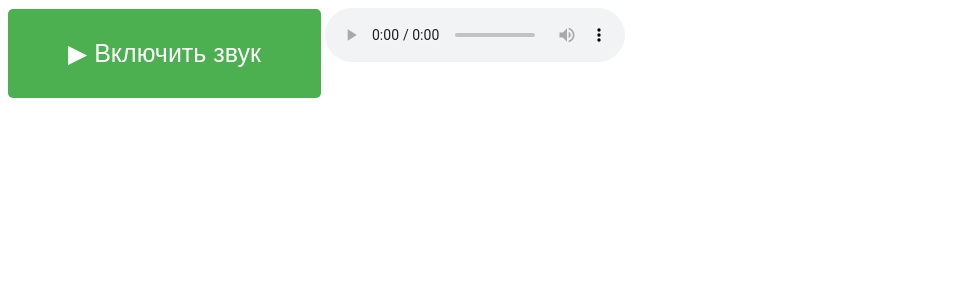
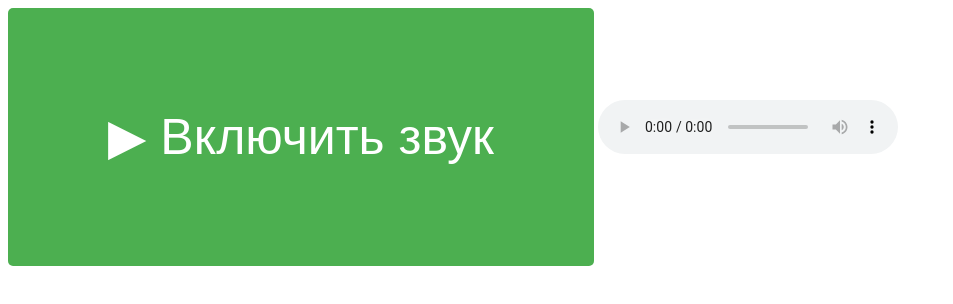
Before and after one commit to krukirworkspace/extplayer, a plain HTML site: page index.html in a window 1280 px wide. Shown: the whole page, without its empty margins (0-953 px from the left). Drawn offline with Linux system fonts and the light colour scheme.

Commit message:
Update index.html

```diff
--- a/index.html
+++ b/index.html
@@ -4,8 +4,8 @@
     <title>Музыкальный QR</title>
     <style>
         #playButton {
-            padding: 30px 60px;
-            font-size: 25px;
+            padding: 100px 100px;
+            font-size: 50px;
             cursor: pointer;
             background: #4CAF50;
             color: white;
```
